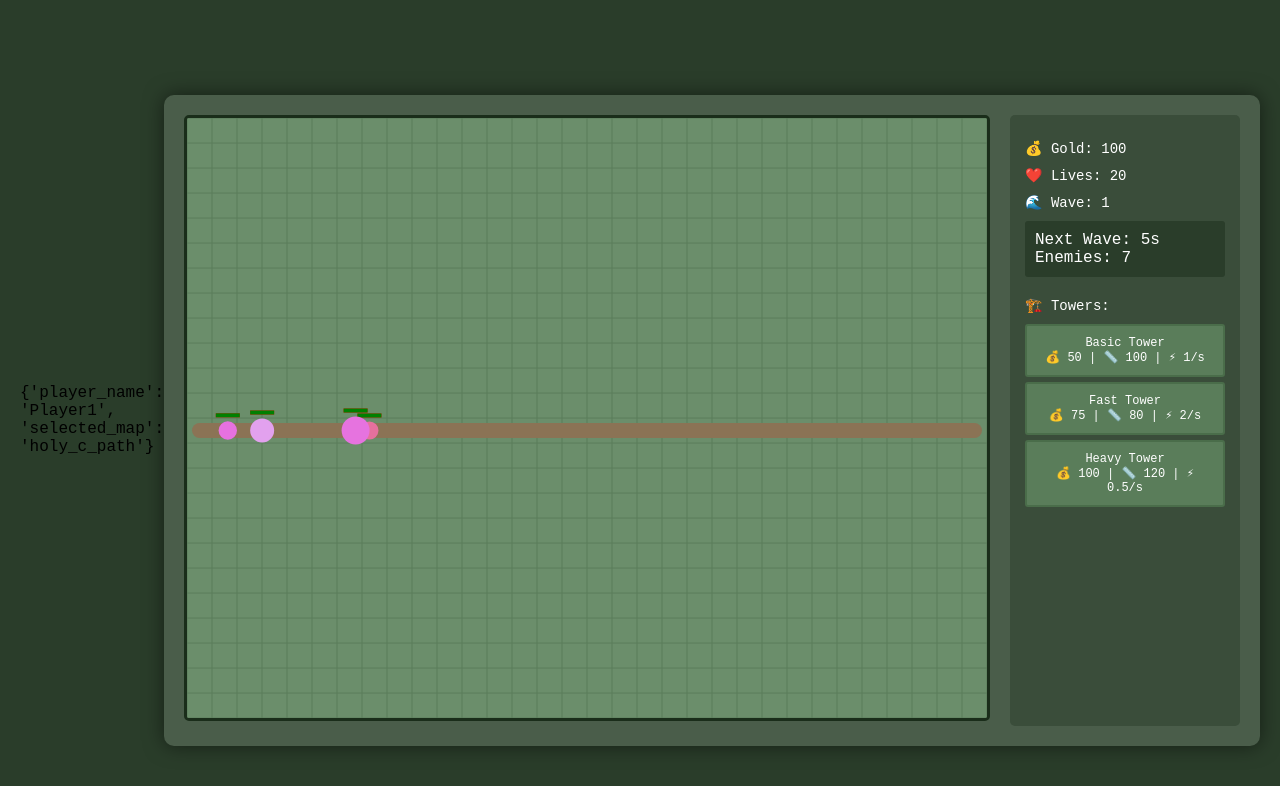
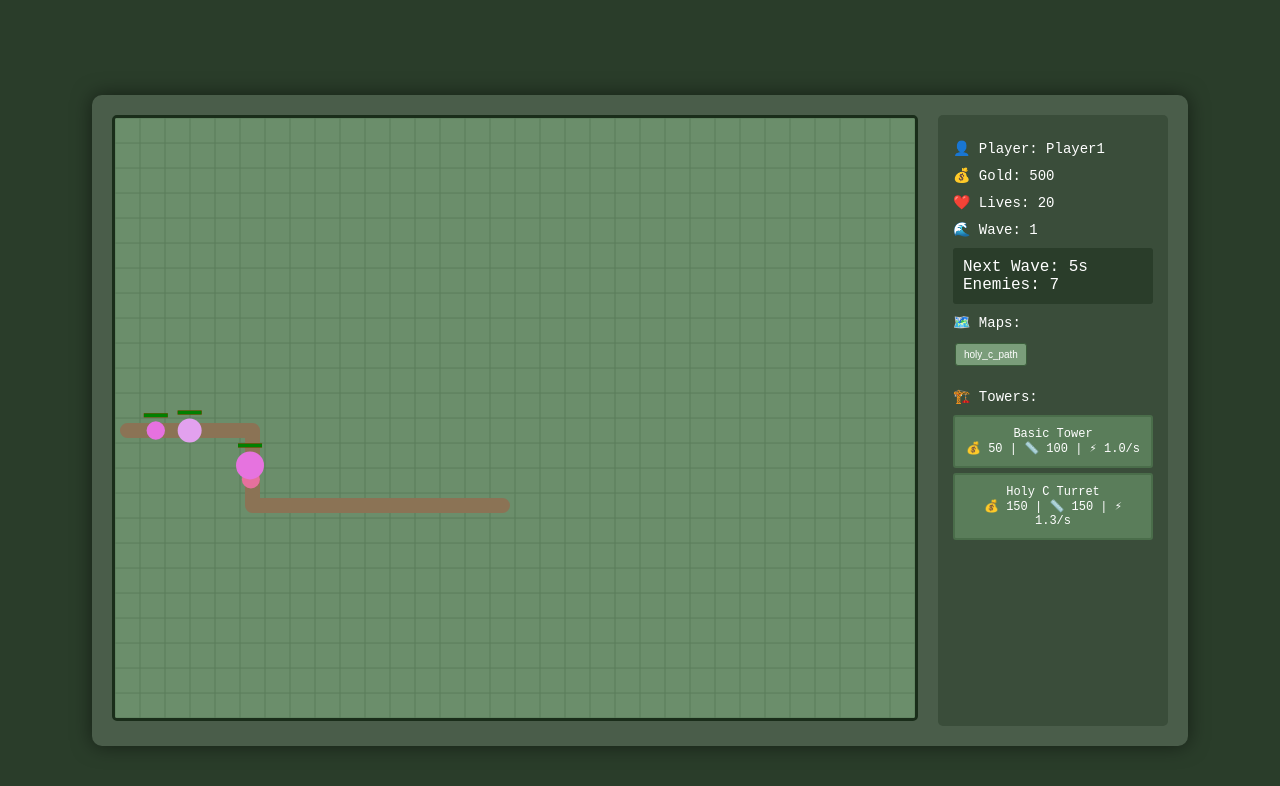
Before and after one commit to SebastianRanz/TowerDefense, a Flask app: page /game in a window 1280 px wide. Shown: the top 786 px of the page. Run offline with Flask 3, Linux system fonts and the light colour scheme; data that the repository does not hold is empty.

Commit message:
schnittstellen ready

```diff
--- a/main_stefan.py
+++ b/main_stefan.py
@@ -1,7 +1,5 @@
-from flask import Flask, render_template, request, jsonify
+from flask import Flask, render_template, request, jsonify, send_file
 
-from modules.utils import retrieve_map_data
-from modules.utils import retrieve_tower_data
 
 app = Flask(__name__)
 
@@ -32,13 +30,46 @@ def credits():
 
 @app.route('/api/maps', methods=['GET'])
 def get_maps():
-    maps = retrieve_map_data()
-    return jsonify(maps)
+    return send_file('map_data/maps.json')
+
+@app.route('/api/player', methods=['GET', 'POST'])
+def player_data():
+    if request.method == 'GET':
+        return jsonify({
+            "health": 100,
+            "gold": 500,
+            "lives": 20,
+            "current_wave": 1,
+            "score": 0
+        })
+    elif request.method == 'POST':
+        # Handle player data updates
+        data = request.get_json()
+        # In a real app, you'd save this to a database
+        return jsonify({"status": "Updated", "data": data})
+
+@app.route('/api/gamestate', methods=['GET', 'POST'])
+def gamestate_api():
+    global gamestate
+    if request.method == 'GET':
+        return jsonify(gamestate)
+    elif request.method == 'POST':
+        data = request.get_json()
+        if 'selected_map' in data:
+            gamestate['selected_map'] = data['selected_map']
+        if 'player_name' in data:
+            gamestate['player_name'] = data['player_name']
+        return jsonify(gamestate)
 
 
-@app.route('/api/tower-types', methods=['GET'])
-def get_maps():
-    tower_data = retrieve_tower_data()
+@app.route('/api/towers', methods=['GET'])
+def get_towers():
+    import json
+    # Load the tower data and format it properly
+    with open('tower_data/tower_data.json', 'r') as f:
+        tower_data = json.load(f)
+
+    # The current format is already correct, just return it
     return jsonify(tower_data)
 
 
--- a/map_data/maps.json
+++ b/map_data/maps.json
@@ -3,7 +3,14 @@
         "id": 1,
         "name": "holy_c_path",
         "start": {"x": 0, "y": 12},
-        "path": [{"x": 5, "y": 12}, {"x": 10, "y": 12}, {"x": 15, "y": 12}],
+        "path": [
+            {"x": 2, "y": 12},
+            {"x": 5, "y": 12},
+            {"x": 5, "y": 15},
+            {"x": 8, "y": 15},
+            {"x": 12, "y": 15},
+            {"x": 15, "y": 15}
+        ],
         "difficulty": "easy"
     }
 ]
--- a/templates/game.html
+++ b/templates/game.html
@@ -112,12 +112,17 @@
     </style>
 </head>
 <body>
-    <div class="gamestate">{{ gamestate }}</span></div>
+    <div class="gamestate" style="display: none;" id="gamestate-data"
+         data-player-name="{{ gamestate.player_name }}"
+         data-selected-map="{{ gamestate.selected_map }}">
+        Player: {{ gamestate.player_name }} | Map: {{ gamestate.selected_map }}
+    </div>
     <div class="game-container">
         <div class="game-area">
             <canvas id="gameCanvas" width="800" height="600"></canvas>
         </div>
         <div class="ui-panel">
+            <div class="stat">👤 Player: <span id="player-name">{{ gamestate.player_name }}</span></div>
             <div class="stat">💰 Gold: <span id="gold">100</span></div>
             <div class="stat">❤️ Lives: <span id="lives">20</span></div>
             <div class="stat">🌊 Wave: <span id="wave">1</span></div>
@@ -127,20 +132,18 @@
                 <div>Enemies: <span id="enemiesLeft">0</span></div>
             </div>
 
+            <div class="map-selector">
+                <div style="font-size: 14px; margin-bottom: 10px;">🗺️ Maps:</div>
+                <div id="map-buttons-container">
+                    <!-- Map buttons will be dynamically added here -->
+                </div>
+            </div>
+
             <div class="tower-shop">
                 <div style="font-size: 14px; margin-bottom: 10px;">🏗️ Towers:</div>
-                <button class="tower-btn" onclick="game.selectTower('basic')">
-                    Basic Tower<br>
-                    💰 50 | 📏 100 | ⚡ 1/s
-                </button>
-                <button class="tower-btn" onclick="game.selectTower('fast')">
-                    Fast Tower<br>
-                    💰 75 | 📏 80 | ⚡ 2/s
-                </button>
-                <button class="tower-btn" onclick="game.selectTower('heavy')">
-                    Heavy Tower<br>
-                    💰 100 | 📏 120 | ⚡ 0.5/s
-                </button>
+                <div id="tower-buttons-container">
+                    <!-- Tower buttons will be dynamically added here -->
+                </div>
             </div>
         </div>
     </div>
@@ -191,9 +194,16 @@
                 this.ctx = this.canvas.getContext('2d');
                 this.ctx.imageSmoothingEnabled = false;
 
-                // API Configuration
-                this.apiBaseUrl = 'http://localhost:5000/api'; // Change this to your Python API URL
-                this.playerId = 'player1'; // This could be dynamic based on login
+                // Get gamestate from server-side template
+                const gamestateElement = document.getElementById('gamestate-data');
+                this.gamestate = {
+                    player_name: gamestateElement.dataset.playerName,
+                    selected_map: gamestateElement.dataset.selectedMap
+                };
+
+                // API Configuration - use relative URLs since we're on the same server
+                this.apiBaseUrl = '/api';
+                this.playerId = this.gamestate.player_name;
 
                 // Game state (will be loaded from API)
                 this.gold = 0;
@@ -241,8 +251,8 @@
                     // Load game data from API
                     await this.loadGameData();
 
-                    // Initialize game with loaded data
-                    this.loadMap(0);
+                    // Initialize game with loaded data - find the correct map based on gamestate
+                    this.loadSelectedMap();
                     this.setupEventListeners();
                     this.gameRunning = true;
                     this.gameLoop();
@@ -288,17 +298,17 @@
                     this.maps = await mapsResponse.json();
 
                     // Load player data
-                    const playerResponse = await fetch(`${this.apiBaseUrl}/player/${this.playerId}`);
+                    const playerResponse = await fetch(`${this.apiBaseUrl}/player`);
                     if (!playerResponse.ok) throw new Error('Failed to load player data');
                     this.playerData = await playerResponse.json();
 
                     // Load tower types
-                    const towerTypesResponse = await fetch(`${this.apiBaseUrl}/tower-types`);
+                    const towerTypesResponse = await fetch(`${this.apiBaseUrl}/towers`);
                     if (!towerTypesResponse.ok) throw new Error('Failed to load tower types');
                     this.towerTypes = await towerTypesResponse.json();
 
                     // Set initial game state from player data
-                    this.gold = this.playerData.gold || 100;
+                    this.gold = this.playerData.gold || 500;
                     this.lives = this.playerData.lives || 20;
                     this.wave = this.playerData.current_wave || 1;
                     this.score = this.playerData.score || 0;
@@ -365,11 +375,8 @@
             }
 
             updateMapButtons() {
-                const mapSelector = document.querySelector('.map-selector');
-                const mapsContainer = mapSelector.querySelector('.map-selector').nextElementSibling || mapSelector;
-
-                // Clear existing buttons
-                const existingButtons = mapSelector.querySelectorAll('.map-btn');
+                const mapContainer = document.getElementById('map-buttons-container');
+                const existingButtons = mapContainer.querySelectorAll('.map-btn');
                 existingButtons.forEach(btn => btn.remove());
 
                 // Create new buttons based on API data
@@ -378,13 +385,13 @@
                     button.className = `map-btn ${index === 0 ? 'active' : ''}`;
                     button.textContent = map.name || `Map ${map.id}`;
                     button.onclick = () => this.loadMap(index);
-                    mapSelector.appendChild(button);
+                    mapContainer.appendChild(button);
                 });
             }
 
             updateTowerButtons() {
-                const towerShop = document.querySelector('.tower-shop');
-                const existingButtons = towerShop.querySelectorAll('.tower-btn');
+                const towerContainer = document.getElementById('tower-buttons-container');
+                const existingButtons = towerContainer.querySelectorAll('.tower-btn');
                 existingButtons.forEach(btn => btn.remove());
 
                 Object.entries(this.towerTypes).forEach(([type, stats]) => {
@@ -395,7 +402,7 @@
                         💰 ${stats.cost} | 📏 ${stats.range} | ⚡ ${(1000/stats.fireRate).toFixed(1)}/s
                     `;
                     button.onclick = () => this.selectTower(type);
-                    towerShop.appendChild(button);
+                    towerContainer.appendChild(button);
                 });
             }
 
@@ -408,8 +415,8 @@
                         score: this.score
                     };
 
-                    const response = await fetch(`${this.apiBaseUrl}/player/${this.playerId}`, {
-                        method: 'PUT',
+                    const response = await fetch(`${this.apiBaseUrl}/player`, {
+                        method: 'POST',
                         headers: {
                             'Content-Type': 'application/json',
                         },
@@ -421,6 +428,19 @@
                     }
                 } catch (error) {
                     console.warn('Error saving player data:', error);
+                }
+            }
+
+            loadSelectedMap() {
+                // Find the map that matches the gamestate selected_map
+                const selectedMapIndex = this.maps.findIndex(map => map.name === this.gamestate.selected_map);
+
+                if (selectedMapIndex !== -1) {
+                    console.log(`Loading selected map: ${this.gamestate.selected_map} (index: ${selectedMapIndex})`);
+                    this.loadMap(selectedMapIndex);
+                } else {
+                    console.warn(`Map "${this.gamestate.selected_map}" not found, loading first map`);
+                    this.loadMap(0);
                 }
             }
 
--- a/tower_data/tower_data.json
+++ b/tower_data/tower_data.json
@@ -7,5 +7,14 @@
         "fireRate": 1000,
         "color": "#8B4513",
         "description": "A reliable all-around tower"
+    },
+    "holy_c": {
+        "name": "Holy C Turret",
+        "cost": 150,
+        "damage": 50,
+        "range": 150,
+        "fireRate": 800,
+        "color": "#FFD700",
+        "description": "A powerful turret blessed with holy energy"
     }
 }
```
Also changed, not shown: main.py (deleted, +0 -7 lines), map_data/towers.json (deleted).
